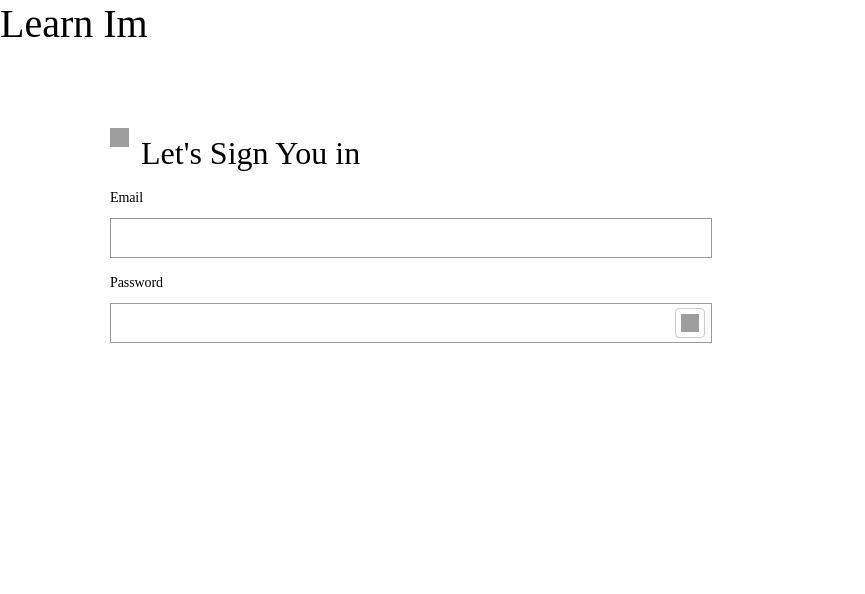
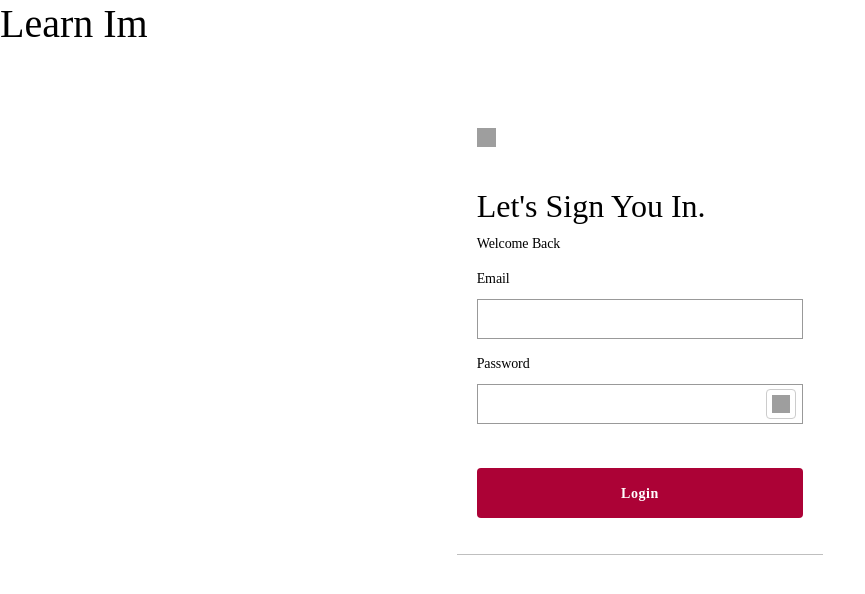
Before and after one commit to Kprasannatradexa/learn-Im, an Angular app: page /auth/login in a window 1280 px wide. Shown: the top 594 px of the page, without its empty margins (0-865 px from the left). Built offline with nearby package versions, Linux system fonts and the light colour scheme; grey boxes are pictures that could not be loaded.

Commit message:
Orientation of login form improved.

```diff
--- a/src/app/authentication/components/login/login.component.html
+++ b/src/app/authentication/components/login/login.component.html
@@ -3,7 +3,7 @@
     <form [formGroup]="loginForm">
       <div class="row">
         <div
-          class="col-12 col-sm-12 col-md-12 col-lg-6 col-xl-7 p-0 order-1 order-sm-1 order-md-1 order-lg-2 order-xl-2"
+          class="col-12 col-sm-12 col-md-12 col-lg-4 col-xl-4 p-0 order-1 order-sm-1 order-md-1 order-lg-2 order-xl-2 m-auto"
         >
           <div class="login-card">
             <div class="login-card-title">
@@ -13,8 +13,13 @@
                 [src]="IMAGE_URLS.arrowLeftIcon"
                 class="left-arrow-icon"
               />
-              <h2>Let's Sign You in</h2>
             </div>
+
+            <div class="form-heading">
+              <h2>Let's Sign You In.</h2>
+              <p>Welcome Back</p>
+            </div>
+
             <app-input
               [type]="'text'"
               [label]="'Email'"
@@ -33,9 +38,20 @@
                 password: 'Enter a valid password.'
               }"
             ></app-input>
+
+            <div class="row">
+              <div class="col-12 p-0 mt-30">
+                <app-button-lg (buttonClicked)="login()" [loading]="false"
+                  >Login</app-button-lg
+                >
+              </div>
+            </div>
           </div>
         </div>
       </div>
     </form>
+    <div class="col-12 col-sm-12 col-md-12 col-lg-4 col-xl-4 m-auto">
+      <hr />
+    </div>
   </div>
 </div>
```
